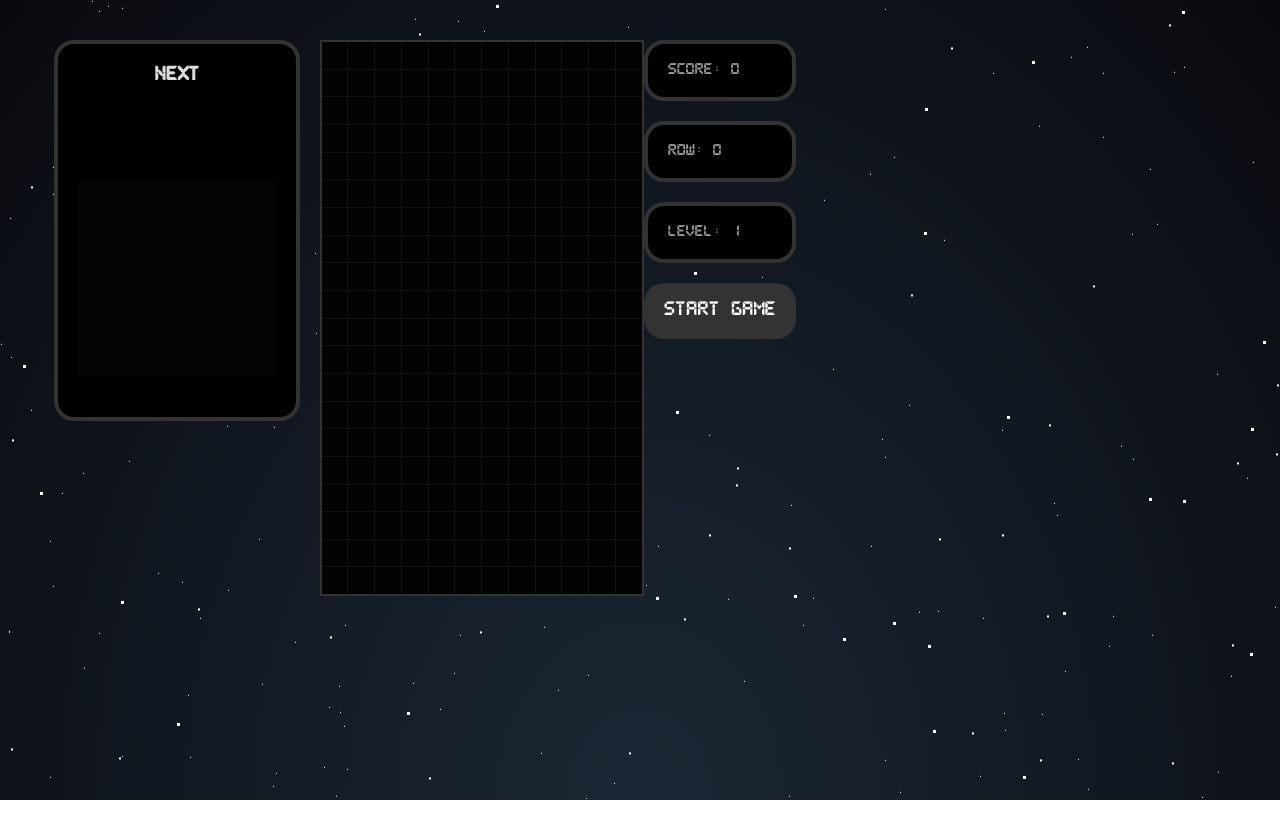
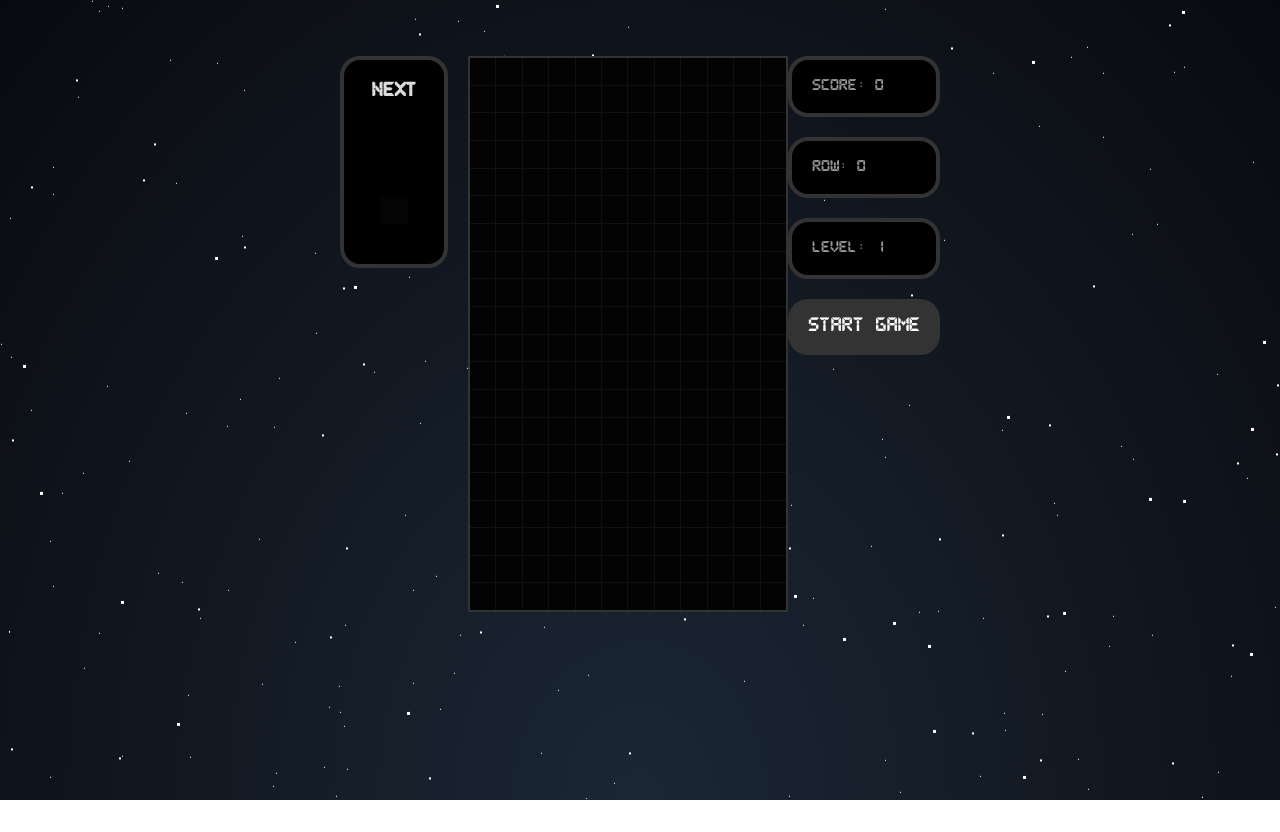
Before and after one commit to leocortezdev/react-tetris, a React (Create React App) app: page / in a window 1280 px wide. Before the commit the page ends 800 px from the top, so only its background shows below. Built offline with nearby package versions, Linux system fonts and the light colour scheme.

Commit message:
scaffolding and fixing

```diff
--- a/src/App.js
+++ b/src/App.js
@@ -1,12 +1,12 @@
 import React from "react";
-import Tetris from "./components/Tetris";
+import TetrisController from "./components/TetrisController";
 import Background from "./components/Background";
 
 const App = () => {
   return (
     <>
       <Background />
-      <Tetris />
+      <TetrisController />
     </>
   );
 };
--- a/src/components/DIsplay.jsx
+++ b/src/components/DIsplay.jsx
@@ -1,8 +1,8 @@
 import React from 'react'
 
-import {StyledDisplay} from './styles/StyledDisplay';
+import {StyledDisplay, TextArea} from './styles/StyledDisplay';
 
-const Display = ({ gameOver, text}) => {
+const Display = ({ gameOver, text, value}) => {
     return (
         <StyledDisplay gameOver={gameOver}>{text}</StyledDisplay>
     )
--- /dev/null
+++ b/src/components/TetrisController.jsx
@@ -0,0 +1,14 @@
+import React from "react";
+
+import { StyledTetrisController } from "./styles/StyledTetrisController";
+import Tetris from "./Tetris";
+
+const TetrisController = () => {
+  return (
+    <StyledTetrisController>
+      <Tetris />
+    </StyledTetrisController>
+  );
+};
+
+export default TetrisController;
--- a/src/components/styles/StyledDisplay.js
+++ b/src/components/styles/StyledDisplay.js
@@ -10,8 +10,12 @@ export const StyledDisplay = styled.div`
   min-height: 30px;
   width: 100%;
   border-radius: 20px;
-        color: ${({gameOver}) => gameOver === true ? 'red' : '#999'};
+  color: ${({ gameOver }) => (gameOver === true ? "red" : "#999")};
   background: #000;
   font-family: Pixel, Arial, Helvetica, sans-serif;
   font-size: 0.8rem;
 `;
+
+export const TextArea = styled.div`
+    margin-bottom: 0.5rem;
+`;
--- a/src/components/styles/StyledTetris.js
+++ b/src/components/styles/StyledTetris.js
@@ -7,7 +7,7 @@ export const StyledTetrisWrapper = styled.div`
   width: 100vw;
   max-width: 850px;
   outline: none;
-  font-size: ${(props) => 1 - props.nPlayers * 0.1}rem;
+  font-size: ${({nPlayers}) => 1 - nPlayers * 0.1}rem;
 `;
 
 export const StyledTetrisArea = styled.div`
@@ -22,7 +22,8 @@ export const StyledTetrisArea = styled.div`
     width: 40%;
   }
   .next-tetrisBlock {
-    width: 30%;
+    width: 10vw;
+    height: 10vh;
     padding-right: 1.25rem;
     > * {
       margin-bottom: 1rem;
--- /dev/null
+++ b/src/components/styles/StyledTetrisController.js
@@ -0,0 +1,12 @@
+import styled from "styled-components";
+
+export const StyledTetrisController = styled.div`
+  height: 100%;
+  width: 100%;
+  padding: 1rem;
+  display: grid;
+  grid-template-columns: repeat(auto-fit, minmax(600px, 1fr));
+  /* grid-auto-rows: 1fr; */
+  justify-items: center;
+  align-items: center;
+`;
--- a/src/index.css
+++ b/src/index.css
@@ -1,8 +1,20 @@
+html {
+  box-sizing: border-box;
+  height: 100vh;
+}
+
+*,
+*:before,
+*:after {
+  box-sizing: inherit;
+}
+
 body {
-    margin: 0;
+  margin: 0;
+  height: 100vh;
 }
 
 @font-face {
-    font-family: 'Pixel';
-    src: url('fonts/Pixel-LCD-7.woff') format('woff');
+  font-family: "Pixel";
+  src: url("fonts/Pixel-LCD-7.woff") format("woff");
 }
```
Also changed, not shown: src/components/styles/StyledHighscore.js (+5 -4 lines). Lines whose indentation alone changed are shown as unchanged.
